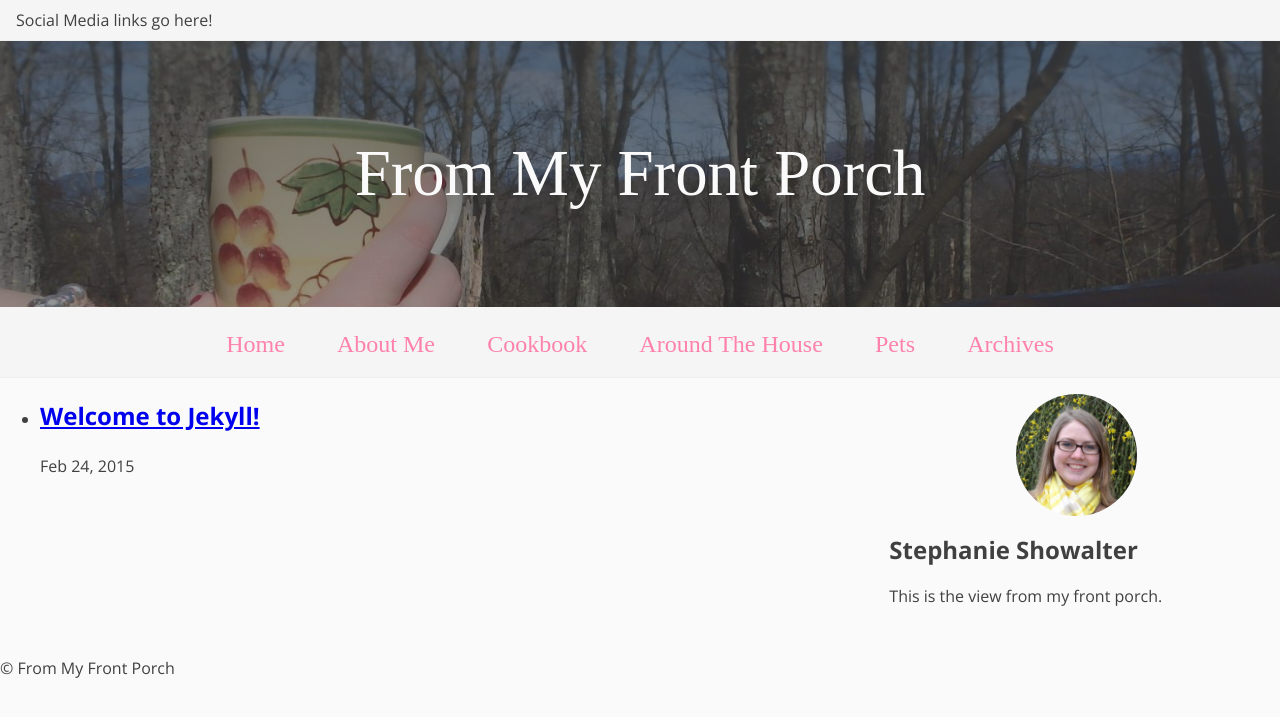
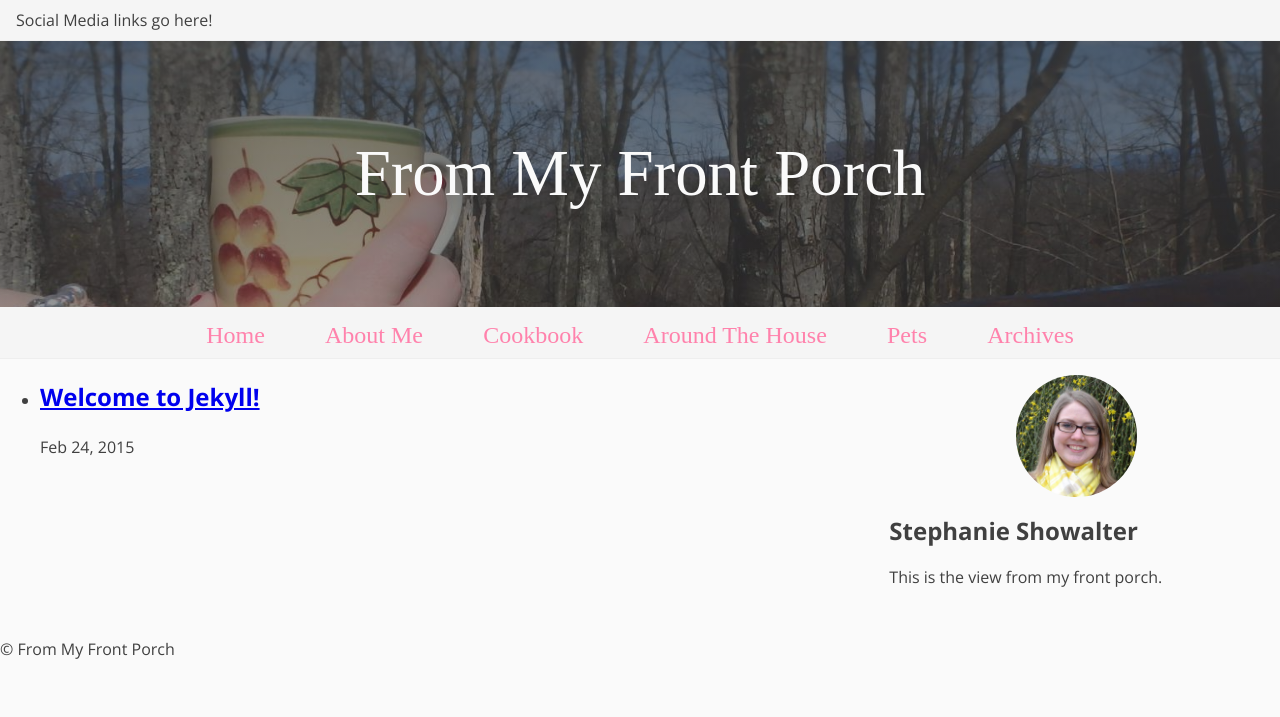
Before and after one commit to orangedaisy/frommyfrontporch, a Jekyll site: the page built from index.html, in a window 1280 px wide. Shown: the top 717 px of the page. Built offline with Jekyll 4.4.1, drawn with Linux system fonts in a browser that asks for light colours; some web fonts are replaced; Markdown is read by kramdown in place of the engine named in the settings; the list of posts is cut into pages by our own code.

Commit message:
Reduce padding in site-nav

```diff
--- a/_sass/objects/_o-site-nav.scss
+++ b/_sass/objects/_o-site-nav.scss
@@ -13,13 +13,13 @@
   ul {
     list-style-type: none;
     margin: 0 0;
-    padding: 1.6rem 0 1.2rem;
+    padding: 1rem 0 .6rem;
     text-align: center;
   }
 
   li {
     display: inline-block;
-    margin: 0 1rem;
+    margin: 0 1.5rem;
   }
 }
 
@@ -31,7 +31,7 @@
     size: 1.5em;
   }
   line-height: 1;
-  padding: 0 .5rem;
+  padding: 0 .25rem;
   text-decoration: none;
 
   &:hover,&:focus {
```
